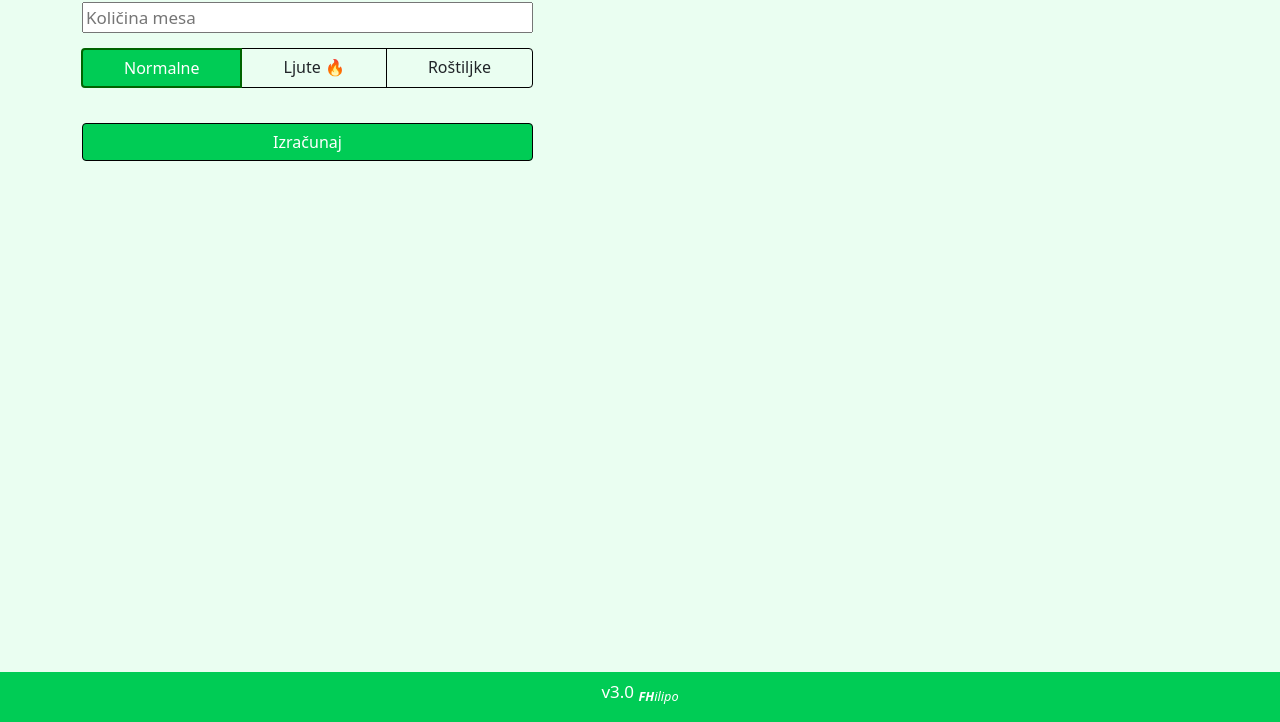
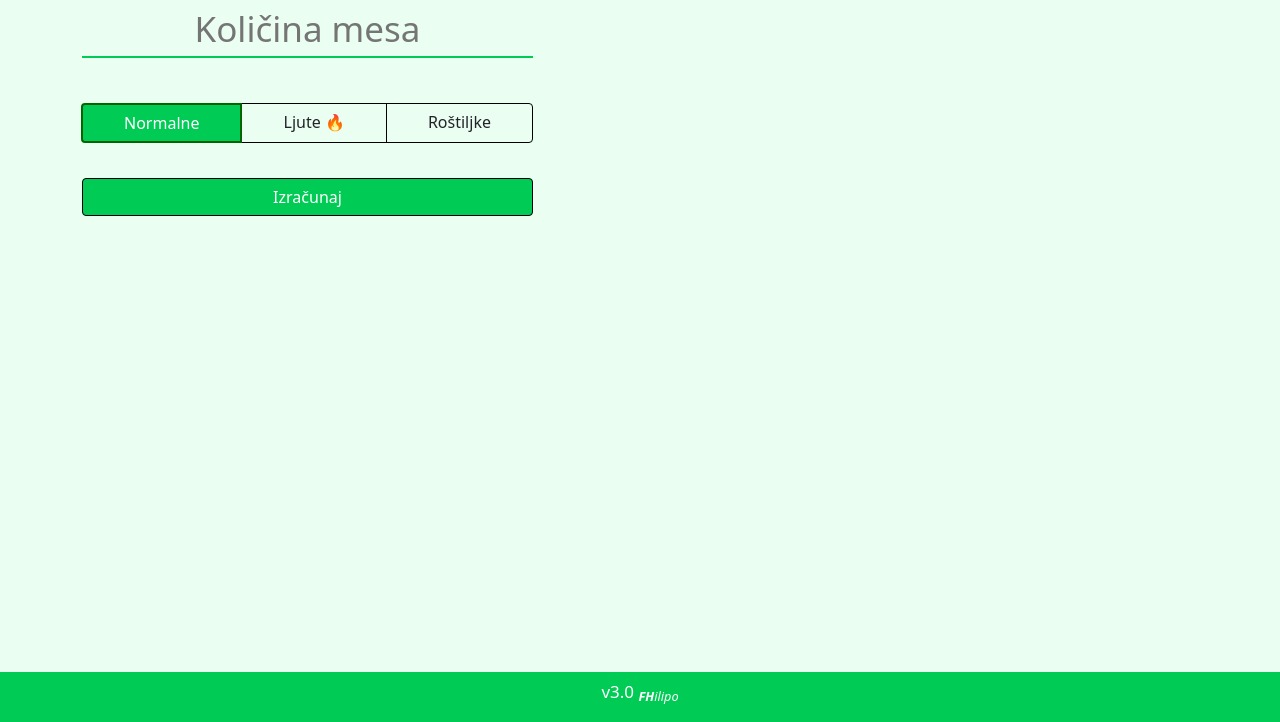
Before and after one commit to fhilipo/kobaje, a plain HTML site: page index.html in a window 1280 px wide. Shown: the part 78-800 px from the top of the page. Drawn offline with nearby package versions, Linux system fonts and the light colour scheme.

Commit message:
kolicina size, text align

```diff
--- a/index.html
+++ b/index.html
@@ -23,16 +23,19 @@
 						$("#title").css("color", "#00cc55");
 						$("#izracunaj").css("background-color", "#00cc55");
 						$("footer").css("background-color", "#00cc55");
+						$("#kolicina").css("border-color", "#00cc55");
 						break;
 					case "ljute":
 						$("#title").css("color", "red");
 						$("#izracunaj").css("background-color", "red");
 						$("footer").css("background-color", "red");
+						$("#kolicina").css("border-color", "red");
 						break;
 					case "rostiljke":
 						$("#title").css("color", "#adb000");
 						$("#izracunaj").css("background-color", "#adb000");
 						$("footer").css("background-color", "#adb000");
+						$("#kolicina").css("border-color", "#adb000");
 						break;
 				}
 
@@ -159,12 +162,36 @@
 			border: 2px solid darkgoldenrod;
 			color: white;
 		}
+
+		#kolicina {
+			outline: 0;
+			border-width: 0 0 2px;
+			border-color: #00cc55;
+			background-color: transparent;
+			font-size: 35px;
+			text-align: center;
+		}
+		#kolicina:focus {
+			border-color: red;
+		}
+
+		/* Chrome, Safari, Edge, Opera */
+		#kolicina::-webkit-outer-spin-button,
+		#kolicina::-webkit-inner-spin-button {
+			-webkit-appearance: none;
+			margin: 0;
+		}
+
+		/* Firefox */
+		#kolicina {
+			-moz-appearance: textfield;
+		}
 	</style>
 </head>
 <body>
 	<div class="container" style="margin-top: 20px;">
 		<h1 id="title">Kobaje</h1>
-		<div class="row" style="margin-bottom: 15px; margin-top: 20px;">
+		<div class="row" style="margin-bottom:45px; margin-top: 20px;">
 			<div class="col-sm-10 col-md-6 col-lg-5 align-self-center">
 				<input id="kolicina" type="number" style="width: 100%;" placeholder="Količina mesa" min="1">
 			</div>
```
